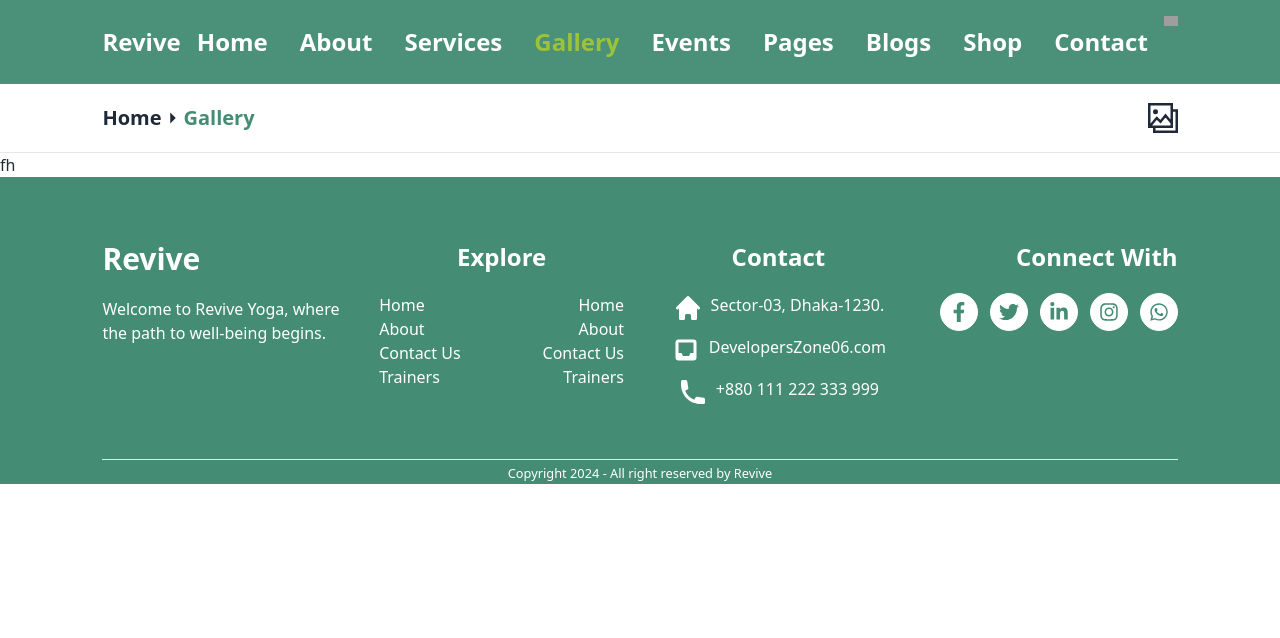
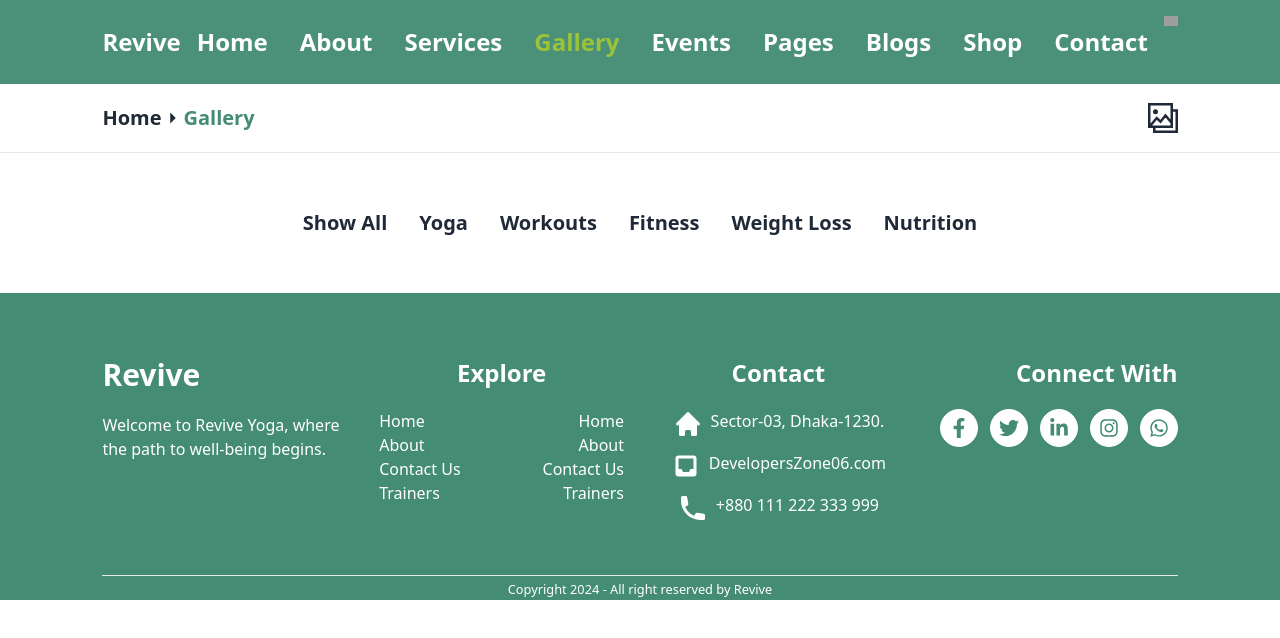
Before and after one commit to DevelopersZone06/revive-client, a React (Vite) app: page /gallery in a window 1280 px wide. Shown: the top 638 px of the page. Built offline with nearby package versions, Linux system fonts and the light colour scheme; no server answers; grey boxes are pictures that could not be loaded.

Commit message:
add button of gallery page

```diff
--- /dev/null
+++ b/src/Pages/Gallery/ButtonGallery.jsx
@@ -0,0 +1,34 @@
+
+
+const ButtonGallery = () => {
+    return (
+        <div>
+            <div className="flex justify-center items-center gap-8 my-14">
+                <div>
+                    <h1 className="text-xl font-bold hover:text-[#448c74]    hover:underline cursor-pointer">Show All </h1>
+                </div>
+                <div>
+                    <h1 className="text-xl font-bold hover:text-[#448c74]    hover:underline cursor-pointer">Yoga </h1>
+                </div>
+                <div>
+                    <h1 className="text-xl font-bold hover:text-[#448c74]    hover:underline cursor-pointer"> Workouts </h1>
+                </div>
+                <div>
+                    <h1 className="text-xl font-bold hover:text-[#448c74]    hover:underline cursor-pointer"> Fitness </h1>
+                </div>
+                <div>
+                    <h1 className="text-xl font-bold hover:text-[#448c74]    hover:underline cursor-pointer"> Weight Loss </h1>
+                </div>
+                <div>
+                    <h1 className="text-xl font-bold hover:text-[#448c74]    hover:underline cursor-pointer"> Nutrition </h1>
+                </div>
+
+
+
+
+            </div>
+        </div>
+    );
+};
+
+export default ButtonGallery;
--- a/src/Pages/Gallery/Gallery.jsx
+++ b/src/Pages/Gallery/Gallery.jsx
@@ -1,3 +1,5 @@
+
+import ButtonGallery from "./ButtonGallery";
 import GalleryTitle from "./GalleryTitle";
 
 
@@ -5,9 +7,8 @@ const Gallery = () => {
     return (
         <div>
             <GalleryTitle/>
-            <div>
-                fh
-            </div>
+
+           <ButtonGallery/>
         </div>
     );
 };
```
